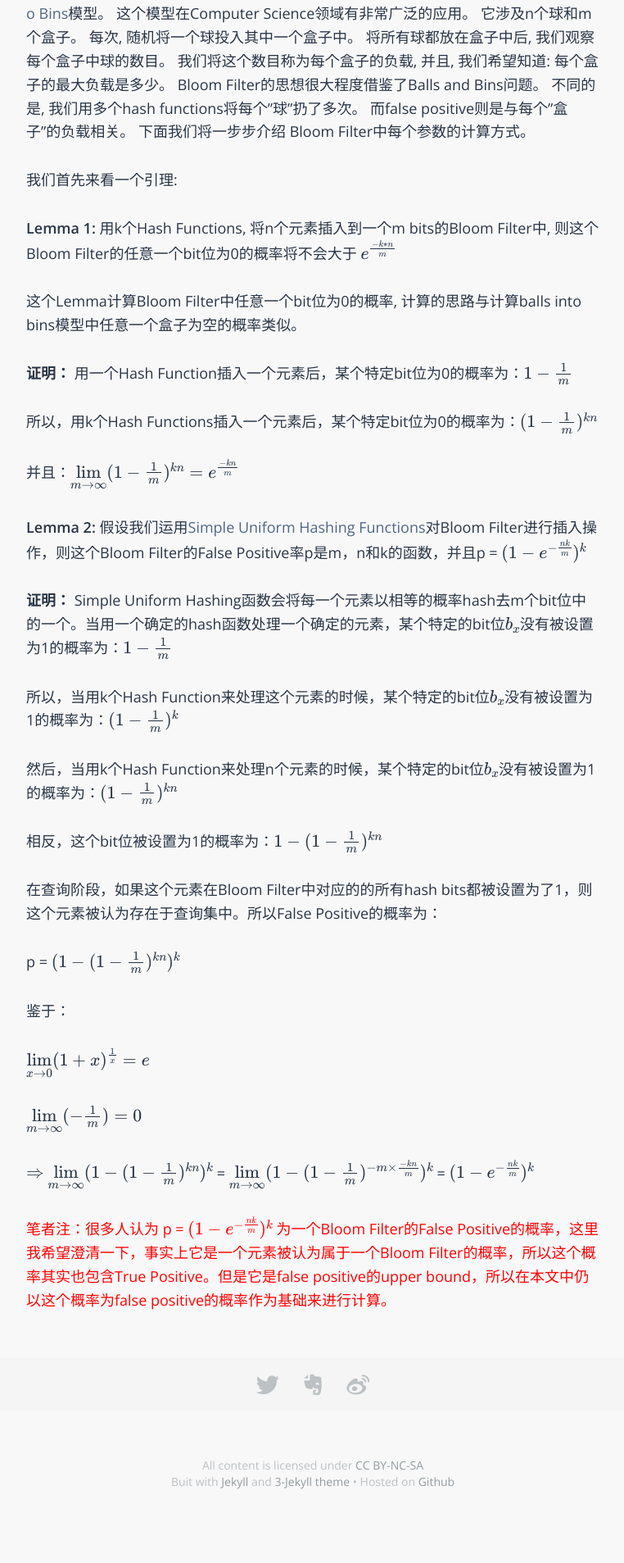
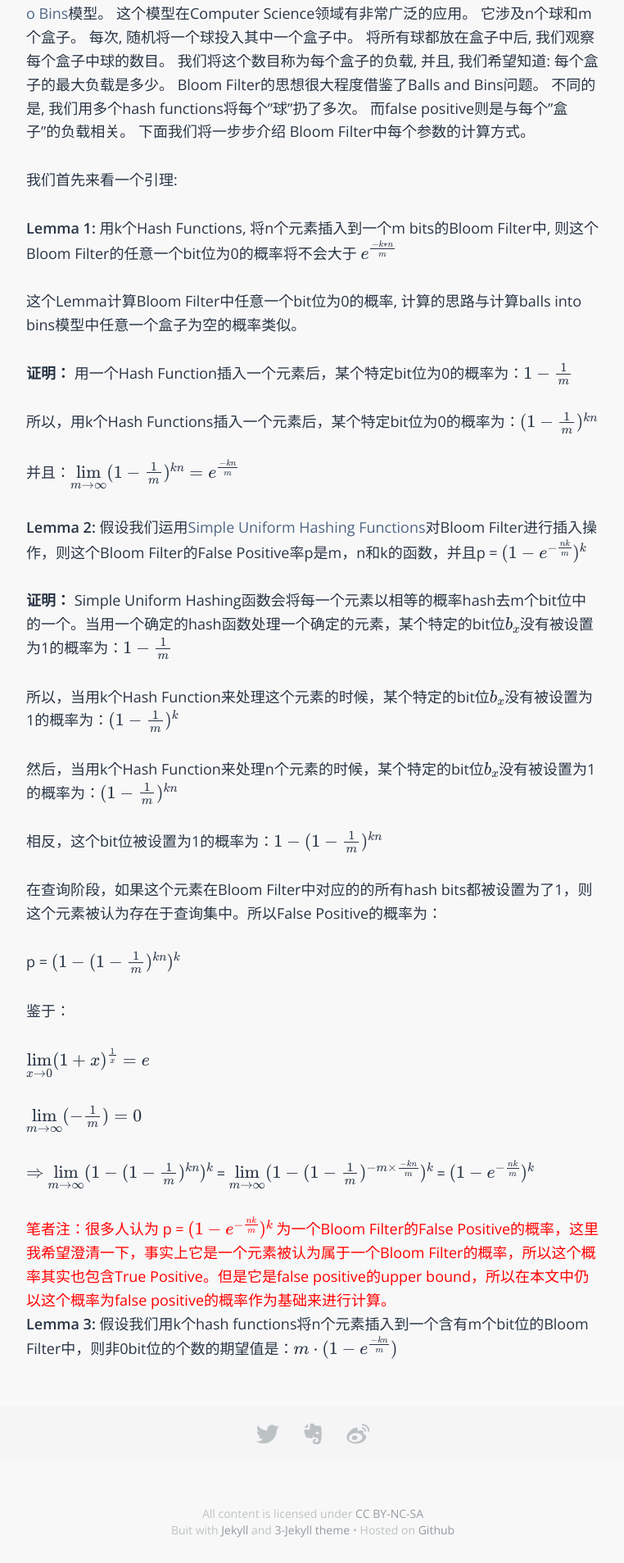
Before and after one commit to sophiesongge/sophiesongge.github.io, a Jekyll site: the page built from _posts/2016-09-06-bloom-filter.markdown, in a window 1280 px wide. Shown: the part 2138-4045 px from the top of the page at 82% size, without its empty margins (258-1020 px from the left). Built offline with Jekyll 4.4.1, drawn with Linux system fonts in a browser that asks for light colours; some web fonts are replaced; formulas are drawn with MathJax 3.

Commit message:
add post for bloom filter

```diff
--- a/_posts/2016-09-06-bloom-filter.markdown
+++ b/_posts/2016-09-06-bloom-filter.markdown
@@ -96,6 +96,8 @@ $\Rightarrow$ $\lim\limits_{m\to\infty}(1-(1-\frac{1}{m})^{kn})^k$ = $\lim\limit
 
 <font color="red">笔者注：很多人认为 p = $(1-e^{-\frac{nk}{m}})^k$ 为一个Bloom Filter的False Positive的概率，这里我希望澄清一下，事实上它是一个元素被认为属于一个Bloom Filter的概率，所以这个概率其实也包含True Positive。但是它是false positive的upper bound，所以在本文中仍以这个概率为false positive的概率作为基础来进行计算。</font>
 
+**Lemma 3:** 假设我们用k个hash functions将n个元素插入到一个含有m个bit位的Bloom Filter中，则非0bit位的个数的期望值是：$m\cdot(1-e^{\frac{-kn}{m}})$
+
 
 
 
```
